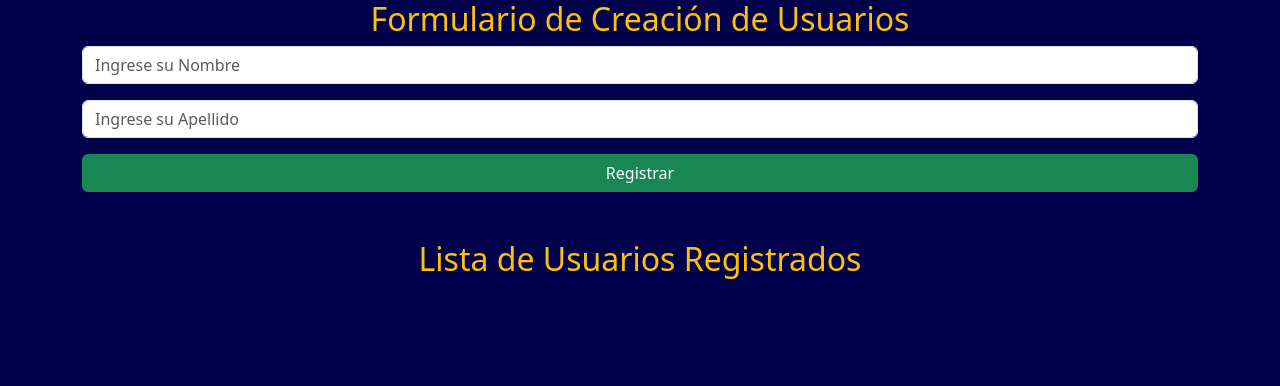
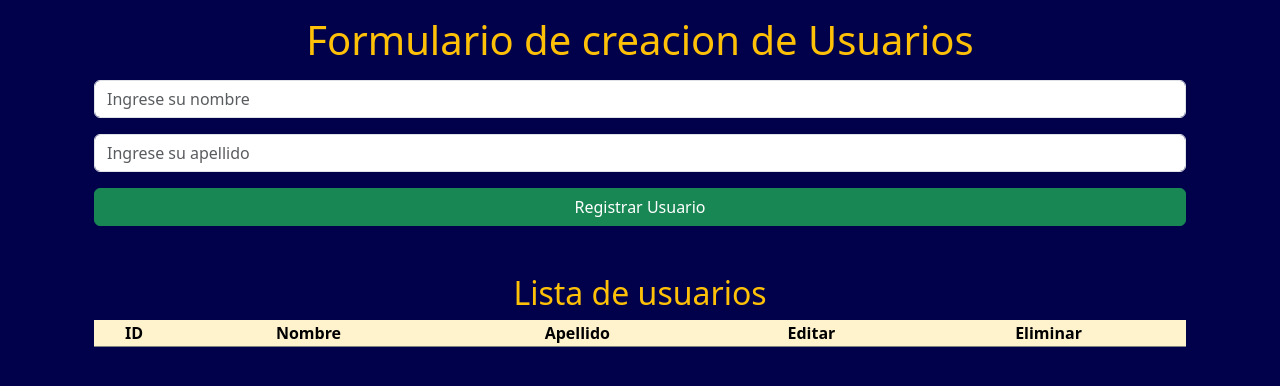
Before and after one commit to mauricio10-bit/proyecto-react, a React (Vite) app: page / in a window 1280 px wide. Shown: the top 386 px of the page. Built offline with nearby package versions, Linux system fonts and the light colour scheme.

Commit message:
cambios en Formulario.jsx

```diff
--- a/src/components/Formulario.jsx
+++ b/src/components/Formulario.jsx
@@ -6,7 +6,7 @@ const Formulario = () => {
     const [lista, setLista] = useState([])
     const [editIndex, setEditIndex] = useState(-1)
 
-    const registrarDatos = (e) => {
+    const registrar = (e) => {
         e.preventDefault()
 
         if (!nombre) return alert('Ingrese Nombre')
@@ -51,38 +51,48 @@ const Formulario = () => {
     }
 
     return (
-      <div>
-        <h2 className="text-center text-warning">Formulario de Creación de Usuarios</h2>
-        <form onSubmit={registrarDatos}>
+        <div className='container-fluid'>
+            <h1 className='text-center mt-3 mb-3 text-warning'>Formulario de creacion de Usuarios</h1>
+            <form onSubmit={registrar}>
+                <input type="text"
+                    className="form-control mb-3"
+                    placeholder='Ingrese su nombre'
+                    onChange={(e) => (setNombre(e.target.value.trim()))}
+                    value={nombre} />
+                <input type="text"
+                    className="form-control mb-3"
+                    placeholder='Ingrese su apellido'
+                    onChange={(e) => (setApellido(e.target.value.trim()))}
+                    value={apellido} />
+                <div className='d-grid gap-2'>
+                    <button className='btn btn-outline btn-success' type='submit'>Registrar Usuario</button>
+                </div>
+            </form>
+            <h2 className='text-center mt-5 text-warning'>Lista de usuarios</h2>
+            <ol className='list-group table table-warning mb-5'>
+                <table className='text-center'>
+                    <thead>
+                        <tr>
+                            <th scope='col'>ID</th>
+                            <th scope='col'>Nombre</th>
+                            <th scope='col'>Apellido</th>
+                            <th scope='col'>Editar</th>
+                            <th scope='col'>Eliminar</th>
+                        </tr>
+                    </thead>
+                    {
+                        lista.map((item, index) => (<tbody>
+                            <tr>
+                                <th scope='row' >{index + 1}</th>
+                                <td>{item.nombre}</td>
+                                <td>{item.apellido}</td>
+                                <td><button className="btn btn-warning me-2" onClick={() => editarUsuario(index)}>Editar</button></td>
+                                <td><button className="btn btn-danger" onClick={() => eliminarUsuario(index)}>Eliminar</button></td>
+                            </tr>
 
-        <input type="text"
-          placeholder='Ingrese su Nombre'
-          className='form-control mb-3'
-          onChange={(e)=>(setNombre(e.target.value.trim()))}
-          value={nombre}
-          />
-
-          <input type="text"
-          placeholder='Ingrese su Apellido'
-          className='form-control mb-3'
-          onChange={(e)=>(setApellido(e.target.value.trim()))}
-          value={apellido}
-          />
-
-          <div className='d-grid gap-2'>
-          <button className='btn btn-success' type='submit'>Registrar</button>
-          </div>
-
-        </form>
-        <h2 className="text-center text-warning mt-5">Lista de Usuarios Registrados</h2>
-        <ol className="list-group">
-          {
-              lista.map((item, index) =>
-                  (<li key={index} className="list-group-item list-group-item-info">ID: {index+1} <br /> Nombre: {item.nombre} <br /> Apellido: {item.apellido}
-                      <button className="btn btn-danger float-end" onClick={() => eliminarUsuario(index)}>Eliminar</button>
-                      <button className="btn btn-warning float-end me-2" onClick={() => editarUsuario(index)}>Editar</button>
-                  </li>))
+                        </tbody>))
                     }
+                </table>
             </ol>
         </div>
     )
```
Lines whose indentation alone changed are shown as unchanged.
